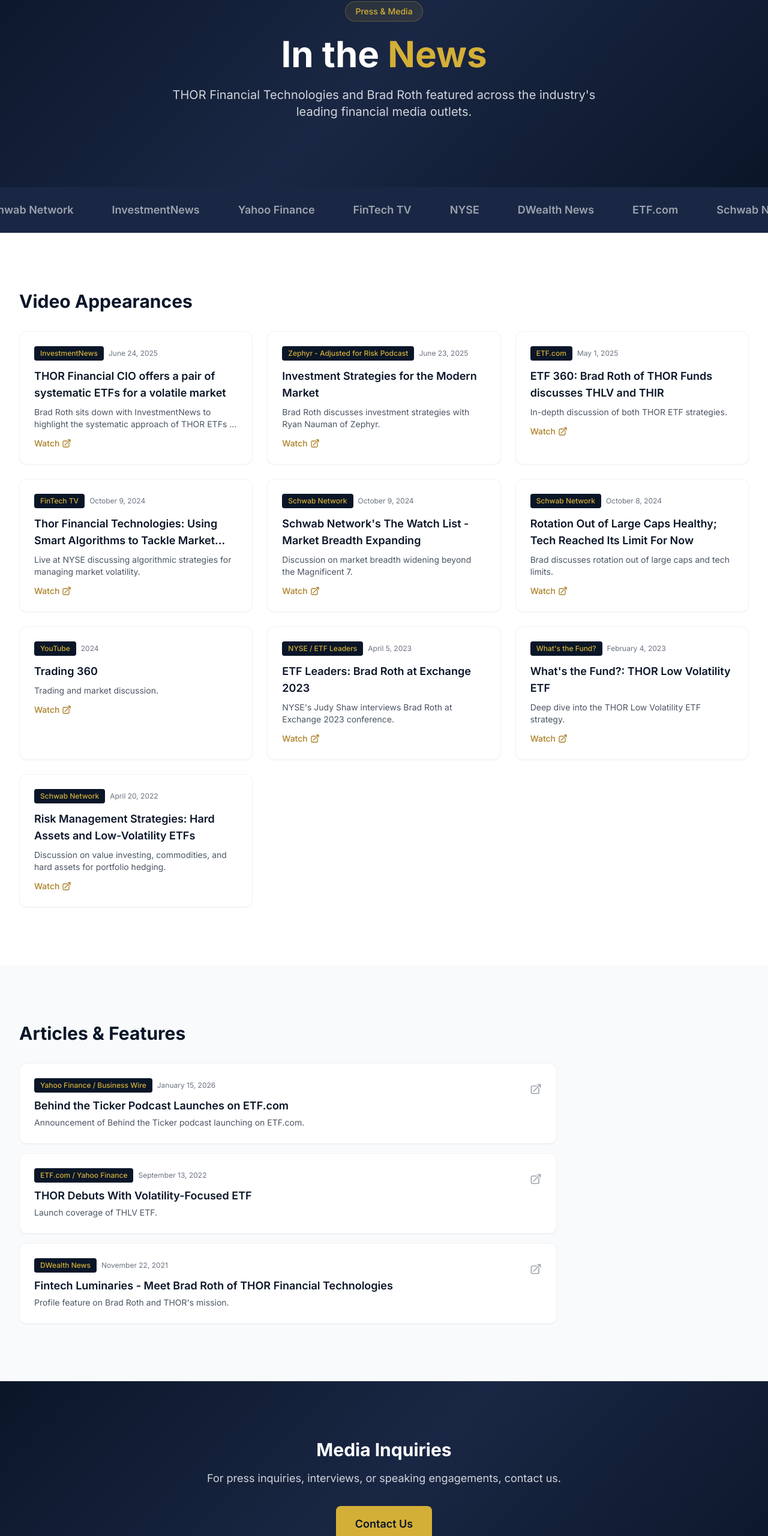
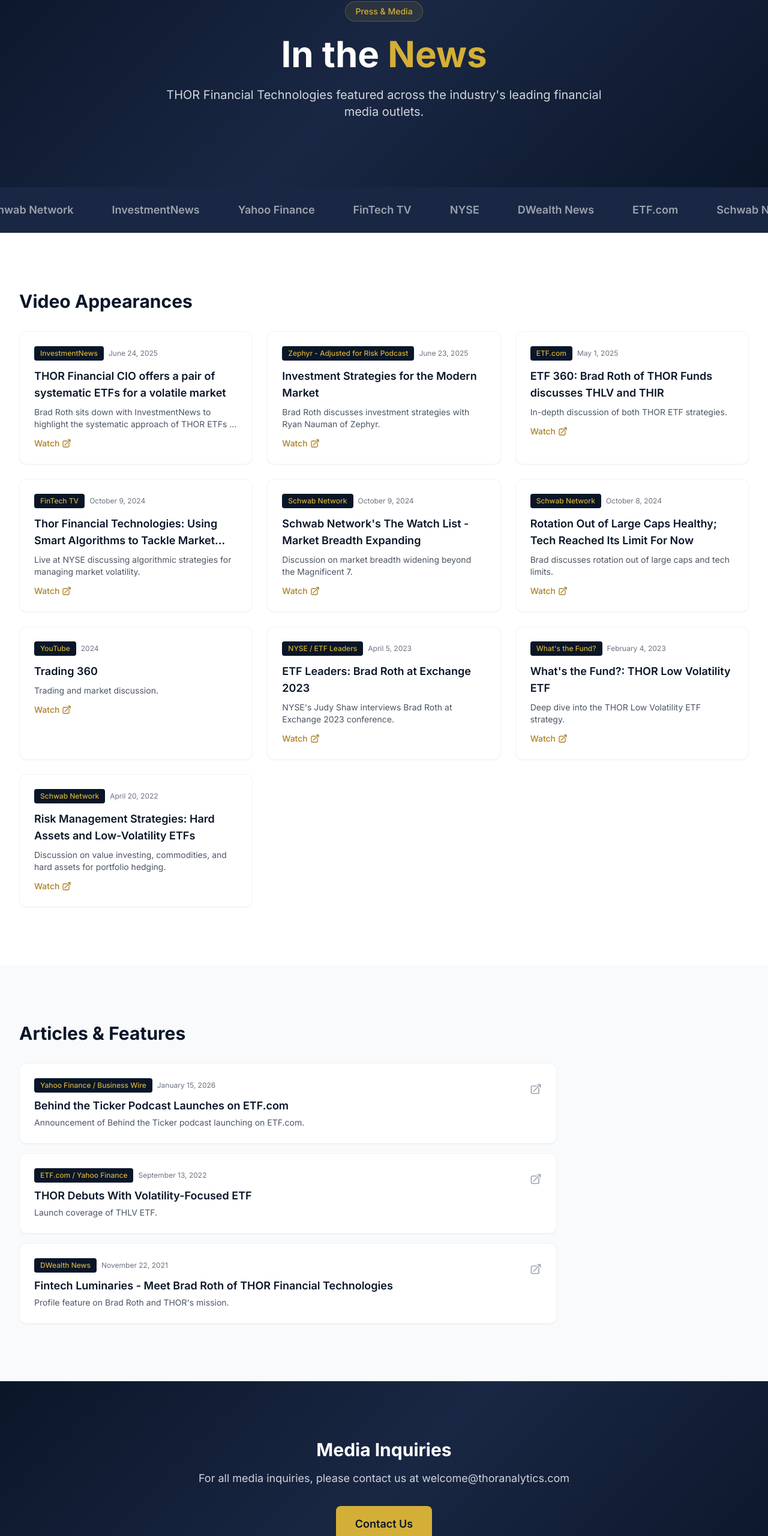
Before and after one commit to bradleyroth1688/thorft-new, a Next.js app: page /press in a window 1280 px wide. Shown: the part 190-2750 px from the top of the page at 60% size. Built offline with nearby package versions, Linux system fonts and the light colour scheme.

Commit message:
Press page: remove Brad Roth name, add media inquiry email

```diff
--- a/app/press/page.tsx
+++ b/app/press/page.tsx
@@ -6,7 +6,7 @@
 
 export const metadata: Metadata = {
   title: "Press & Media — THOR Financial Technologies in the News",
-  description: "THOR Financial Technologies and Brad Roth have been featured on ETF.com, Schwab Network, InvestmentNews, Yahoo Finance, FinTech TV, and NYSE. Watch video interviews and read articles about THOR's systematic investment approach.",
+  description: "THOR Financial Technologies has been featured on ETF.com, Schwab Network, InvestmentNews, Yahoo Finance, FinTech TV, and NYSE. Watch video interviews and read articles about THOR's systematic investment approach.",
   alternates: { canonical: "https://thorft.com/press/" },
 };
 
@@ -50,7 +50,7 @@
             In the <span className="text-gold-400">News</span>
           </h1>
           <p className="text-xl text-gray-300 max-w-3xl mx-auto">
-            THOR Financial Technologies and Brad Roth featured across the industry&apos;s leading financial media outlets.
+            THOR Financial Technologies featured across the industry&apos;s leading financial media outlets.
           </p>
         </div>
       </section>
@@ -142,7 +142,7 @@
         <div className="container-max mx-auto">
           <h2 className="text-3xl font-bold mb-4">Media Inquiries</h2>
           <p className="text-lg text-gray-300 max-w-2xl mx-auto mb-8">
-            For press inquiries, interviews, or speaking engagements, contact us.
+            For all media inquiries, please contact us at welcome@thoranalytics.com
           </p>
           <Link href="/contact" className="btn-primary text-lg px-8 py-4">
             Contact Us
```
